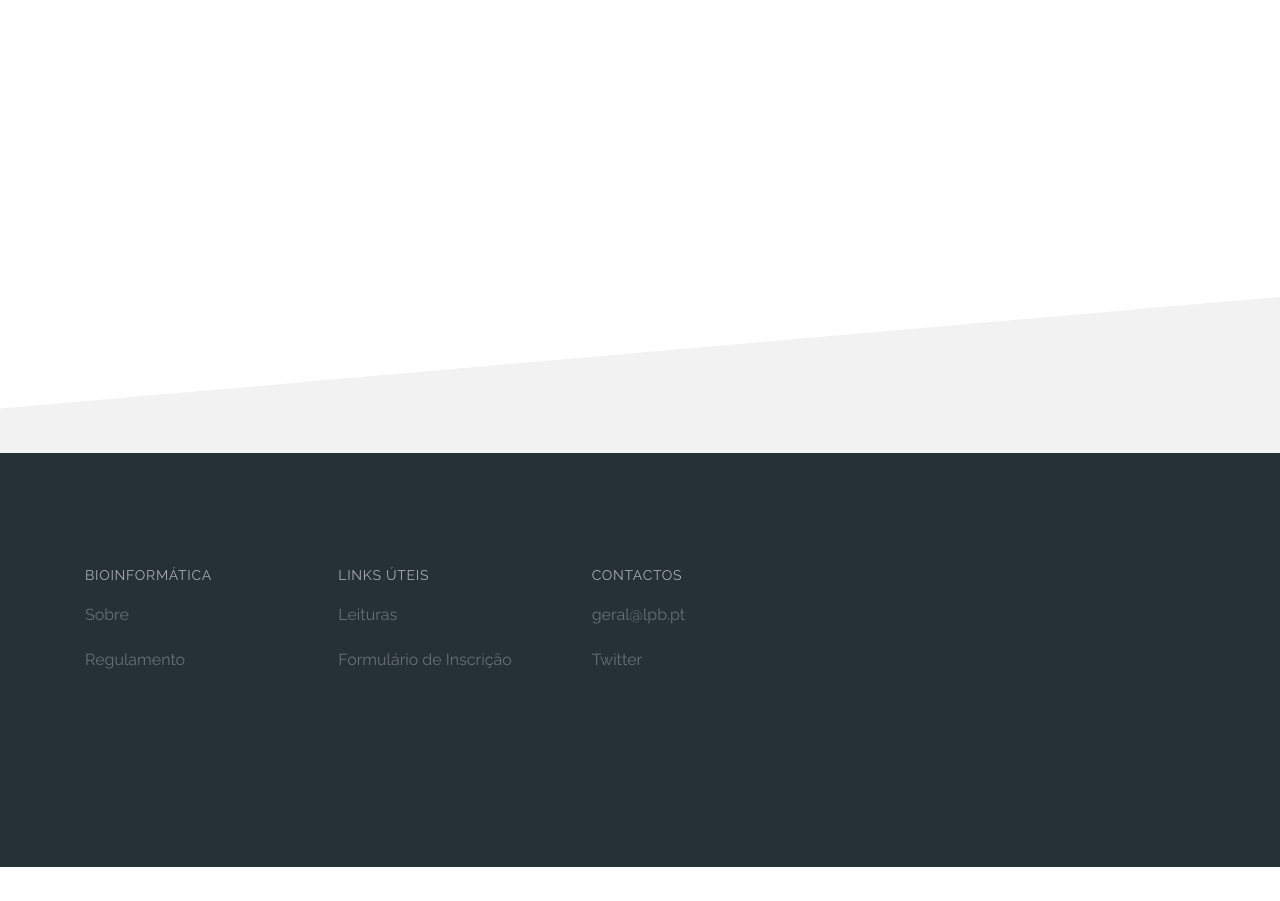
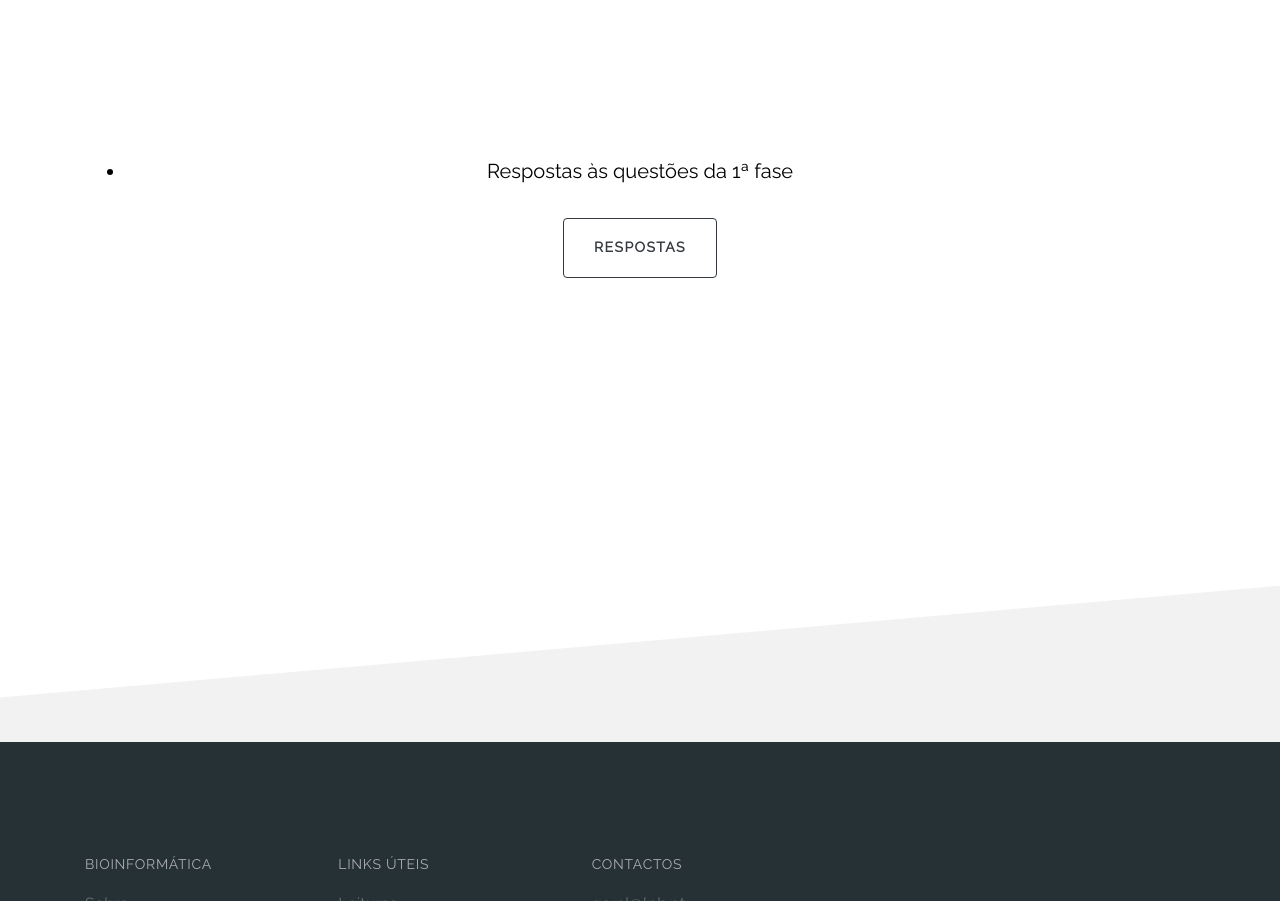
Before and after one commit to lpbio/lpbio.github.io, a plain HTML site: page results.html in a window 1280 px wide. Shown: the part 2224-3125 px from the top of the page. Before the commit the page ends 3091 px from the top, so only its background shows below. Drawn offline with Linux system fonts and the light colour scheme; some packages are replaced by stand-ins of ours; no server answers.

Commit message:
Upload respostas da 1ª fase

```diff
--- a/results.html
+++ b/results.html
@@ -279,6 +279,16 @@
           </div>
         </div>
         <!-- END row -->
+		<div class="row">
+          <div class="col-md bg-white p-5 m-2 text-center mb-2 ftco-animate">
+            <div class="ftco-pricing">
+              <ul class="list-unstyled mb-5">
+			    <h3 class="h5 mb-4 bullet">Respostas às questões da 1ª fase</h3>
+					<li class="nav-link"><a href="/Downloads/Respostas_1a_fase.pdf" download="Respostas_1a_fase.pdf">
+						<button class="btn btn-outline-dark ">Respostas</button>
+					</a></li>
+			</div>
+		  </div>
         </div>
       </div>
     </section>
```
